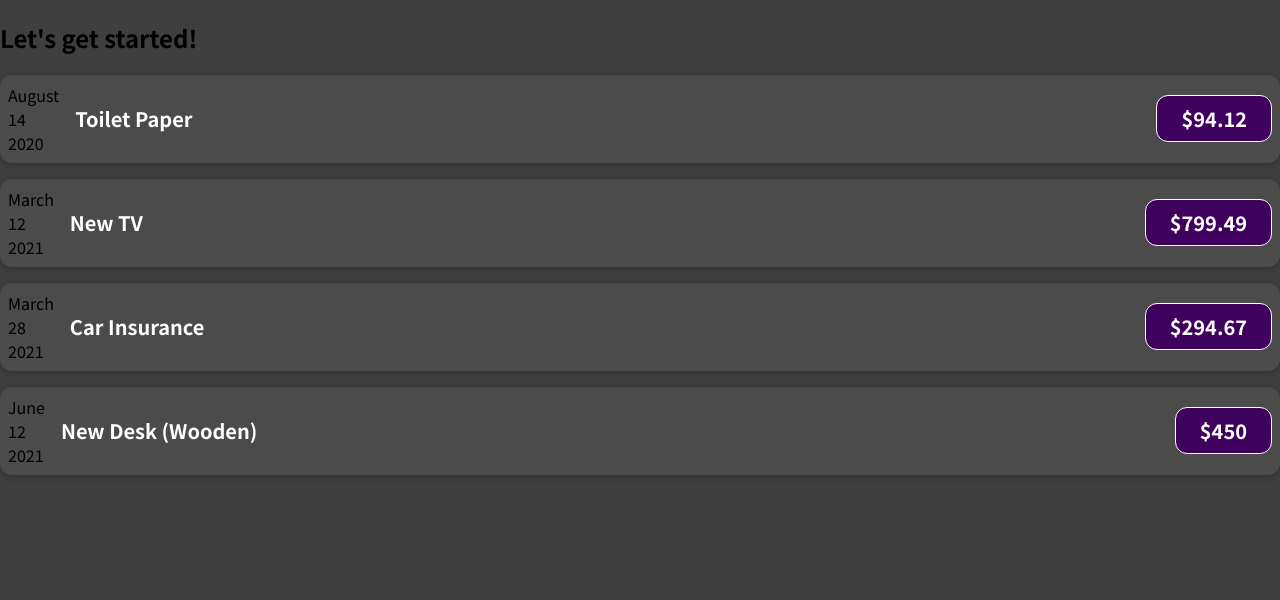
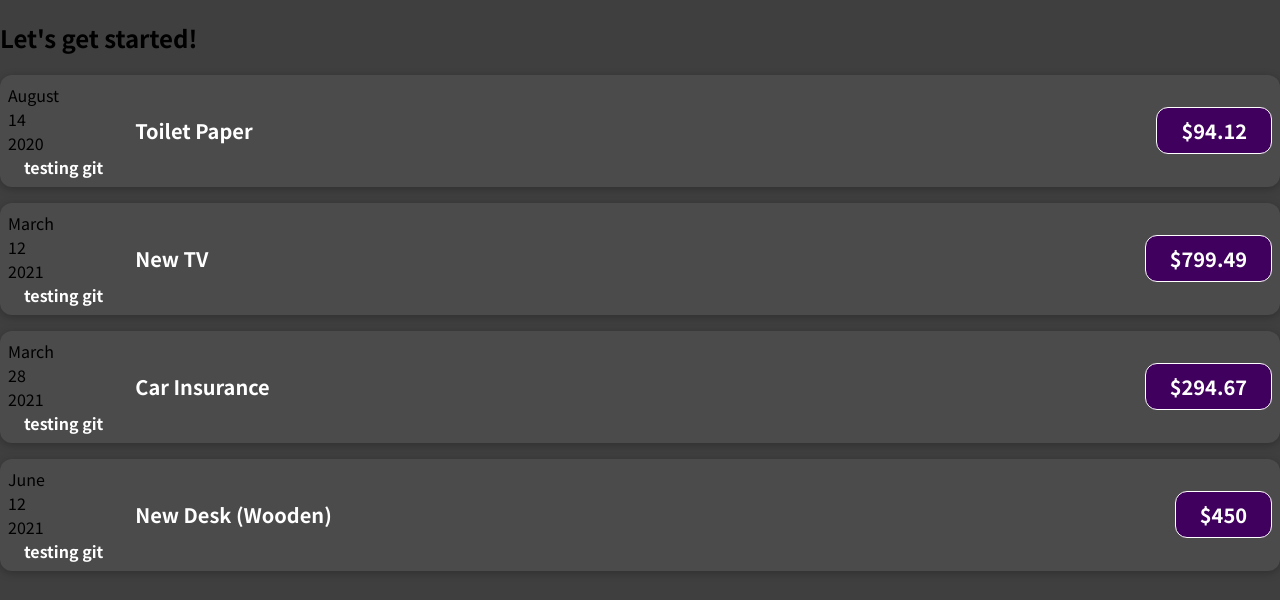
Before and after one commit to tilakgurappagari/expense-app, a JavaScript app: page / in a window 1280 px wide. Shown: the top 600 px of the page. Built offline with nearby package versions, Linux system fonts and the light colour scheme.

Commit message:
test git

```diff
--- a/src/components/ExpenseItem.js
+++ b/src/components/ExpenseItem.js
@@ -10,6 +10,7 @@ function ExpenseItem(props) {
         <div>{month}</div>
         <div>{day}</div>
         <div>{year}</div>
+        <h2>testing git</h2>
       </div>
       <div className='expense-item__description'>
         <h2>{props.title}</h2>
```
